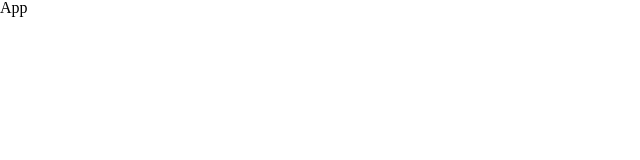
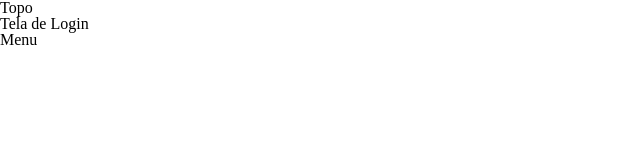
Before and after one commit to marialmm/projeto-trackit, a JavaScript app: page / in a window 1280 px wide. Shown: the top 160 px of the page, without its empty margins (0-640 px from the left). Built offline with nearby package versions, Linux system fonts and the light colour scheme.

Commit message:
Adiciona rotas e componentes principais

```diff
--- a/public/index.html
+++ b/public/index.html
@@ -4,6 +4,12 @@
     <meta charset="utf-8" />
     <meta name="viewport" content="width=device-width, initial-scale=1" />
     <title>TrackIt</title>
+    <link rel="preconnect" href="https://fonts.googleapis.com" />
+    <link rel="preconnect" href="https://fonts.gstatic.com" crossorigin />
+    <link
+      href="https://fonts.googleapis.com/css2?family=Lexend+Deca&display=swap"
+      rel="stylesheet"
+    />
   </head>
   <body>
     <noscript>You need to enable JavaScript to run this app.</noscript>
--- a/src/Components/App.js
+++ b/src/Components/App.js
@@ -1,11 +1,29 @@
 import { BrowserRouter, Routes, Route } from "react-router-dom";
+
+import Login from "./Login";
+import Register from "./Register";
+import Habits from "./Habits";
+import Today from "./Today";
+import History from "./History";
+import Header from "./Header";
+import Menu from "./Menu";
 
 import "./../assets/css/reset.css";
 import "./../assets/css/style.css";
 
 function App(){
     return(
-        <h1>App</h1>
+        <BrowserRouter>
+            <Header />
+            <Routes>
+                <Route path="/" element={<Login />} />
+                <Route path="/cadastro" element={<Register />} />
+                <Route path="/habitos" element={<Habits />} />
+                <Route path="/hoje" element={<Today />} />
+                <Route path="/historico" element={<History />} />
+            </Routes>
+            <Menu />
+        </BrowserRouter>
     )
 }
 
--- /dev/null
+++ b/src/Components/Habits.js
@@ -0,0 +1,7 @@
+function Habits(){
+    return(
+        <h1>Hábitos</h1>
+    )
+}
+
+export default Habits;
--- /dev/null
+++ b/src/Components/Header.js
@@ -0,0 +1,7 @@
+function Header(){
+    return(
+        <h1>Topo</h1>
+    )
+}
+
+export default Header;
--- /dev/null
+++ b/src/Components/History.js
@@ -0,0 +1,7 @@
+function History(){
+    return(
+        <h1>Histórico</h1>
+    )
+}
+
+export default History;
--- /dev/null
+++ b/src/Components/Login.js
@@ -0,0 +1,7 @@
+function Login(){
+    return(
+        <h1>Tela de Login</h1>
+    )
+}
+
+export default Login;
--- /dev/null
+++ b/src/Components/Menu.js
@@ -0,0 +1,7 @@
+function Menu(){
+    return(
+        <h1>Menu</h1>
+    )
+}
+
+export default Menu;
--- /dev/null
+++ b/src/Components/Register.js
@@ -0,0 +1,7 @@
+function Register(){
+    return(
+        <h1>Tela de cadastro</h1>
+    )
+}
+
+export default Register;
--- /dev/null
+++ b/src/Components/Today.js
@@ -0,0 +1,7 @@
+function Today(){
+    return(
+        <h1>Hoje</h1>
+    )
+}
+
+export default Today;
--- a/src/assets/css/style.css
+++ b/src/assets/css/style.css
@@ -1,3 +1,8 @@
 *{
     box-sizing: border-box;
+    font-family: 'Lexend Deca', sans-serif;
 }
+
+body{
+    width: 100vw;
+}
```
Also changed, not shown: src/assets/midias/Logo.png (added), 1 other file (tests, documents, lock files or other folders).
